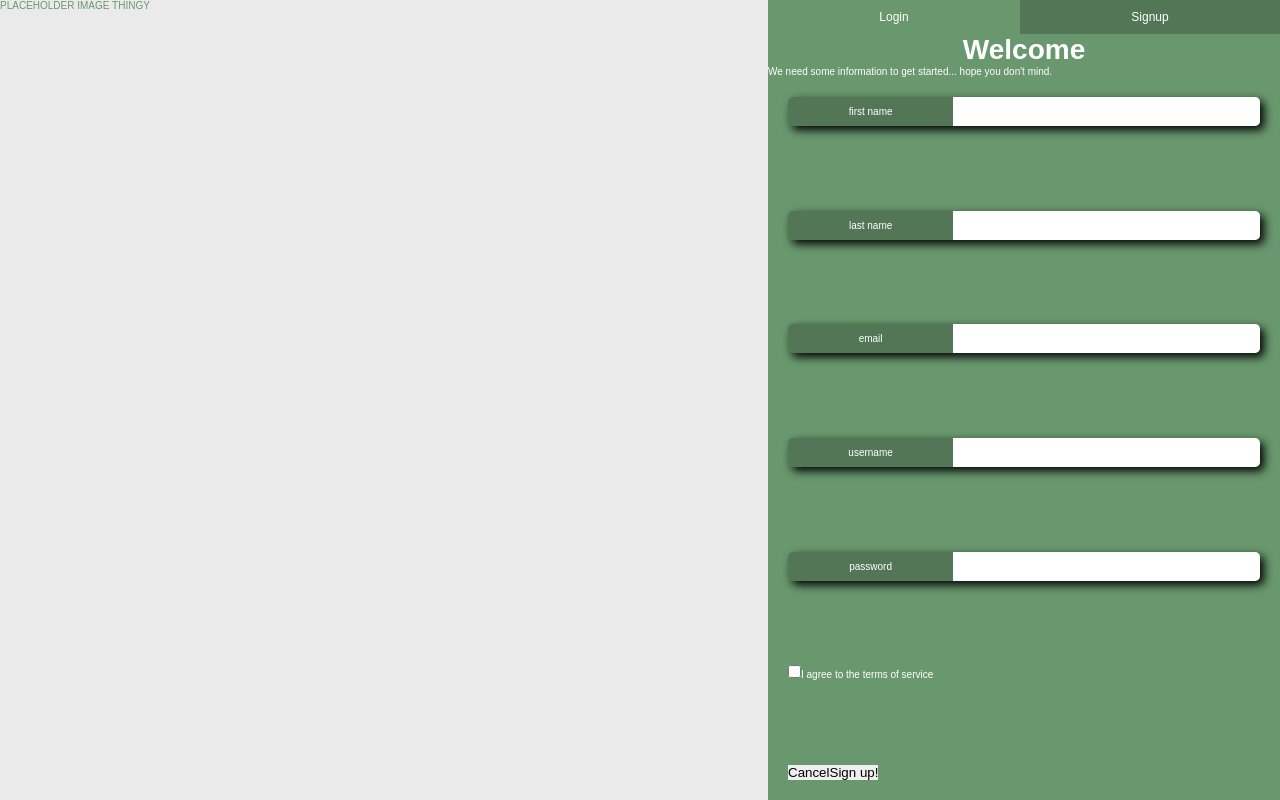
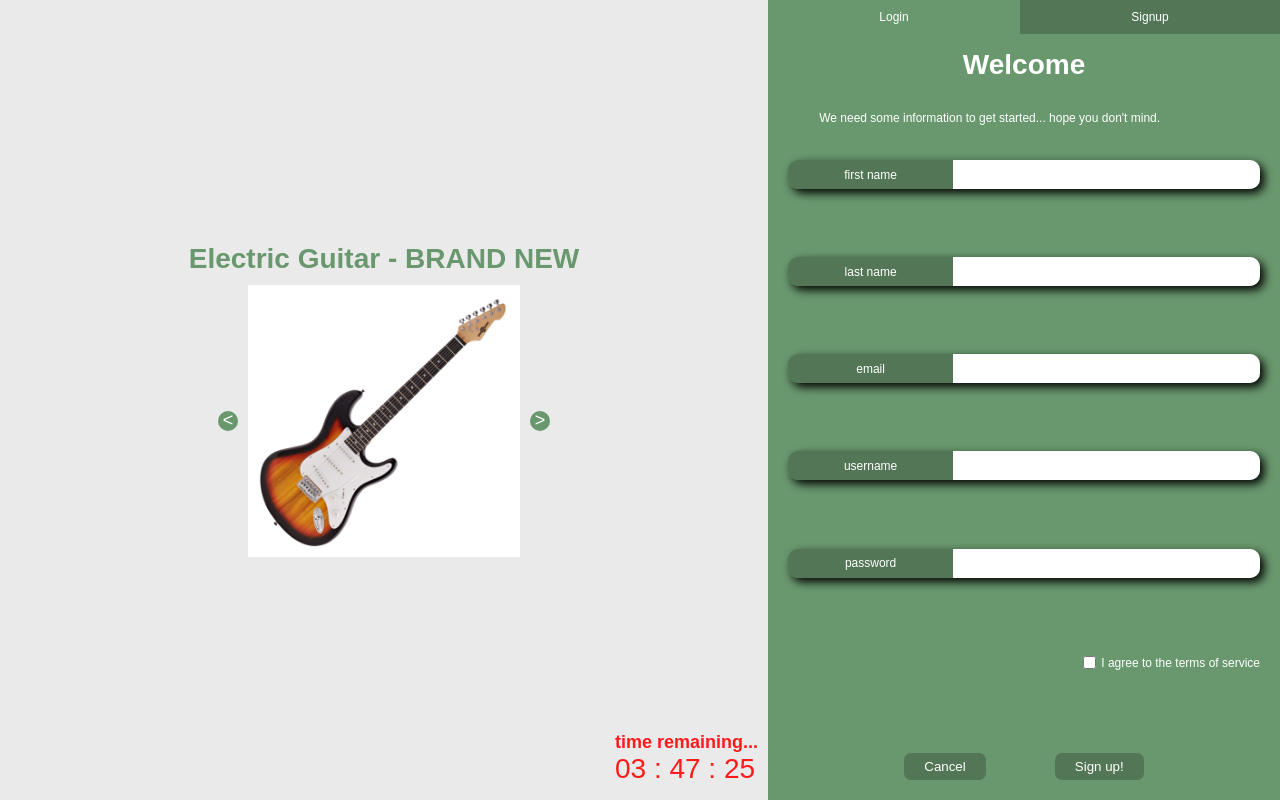
Before and after one commit to BW-silentAuction-1/silent-auction, a React (Create React App) app in the folder my_app/: page /signup in a window 1280 px wide. Built offline with nearby package versions, Linux system fonts and the light colour scheme.

Commit message:
Login page completed

```diff
--- a/my_app/src/components/Form.js
+++ b/my_app/src/components/Form.js
@@ -38,6 +38,7 @@ export default function Form(props) {
             </div>
             <label>
               <input type="checkbox" name="tos" data-cy="tos" />
+              <span class="checkbox" />
               <span>I agree to the terms of service</span>
             </label>
             <div className="btns">
@@ -47,9 +48,9 @@ export default function Form(props) {
           </form>
         </Route>
         <Route path="/login">
-          <h2>Welcome back!</h2>
+          <h2 class="login-text">Welcome back!</h2>
           <p>please enter your login info below</p>
-          <form>
+          <form class="login-form">
             <div>
               <label>username</label>
               <input type="text"
@@ -105,6 +106,14 @@ const StyledForm = styled.div`
   h2 {
     text-align: center;
     font-size: ${Styles.font.size.medLarge};
+    padding: 15px;
+    &.login-text {
+      padding-top: 20vh;
+    }
+  }
+  p {
+    padding: 15px 10%;
+    font-size: ${Styles.font.size.small};
   }
 
   form {
@@ -116,18 +125,52 @@ const StyledForm = styled.div`
 
     padding: 20px;
 
+    label {
+      font-size: ${Styles.font.size.small};
+    }
+
+    &.login-form {
+      flex-grow: 0;
+      & > div:not(:last-child) {
+        margin-bottom: 15px;
+      }
+    }
+
+    & > label {
+      padding-top: 10px;
+      display: flex;
+      flex-flow: row nowrap;
+      justify-content: flex-end;
+      align-items: center;
+      input {
+        margin-right: 5px;
+      }
+    }
+    & > div.btns {
+      padding: 15px 10% 0;
+      display: flex;
+      flex-flow: row nowrap;
+      justify-content: space-evenly;
+      button {
+        padding: 6px 20px;
+        background-color: ${Styles.color.mainDark};
+        font-family: ${Styles.font.family};
+        border-radius: 7px;
+        color: ${Styles.color.white};
+      }
+    }
     & > div:not(.btns) {
       display: flex;
       flex-flow: row nowrap;
       justify-content: stretch;
 
-      border-radius: 5px;
+      border-radius: 10px;
       overflow: hidden;
       box-shadow: 4px 4px 10px #000;
 
       label {
         flex-grow: 1;
-        padding: 7px;
+        padding: 5px;
         background-color: ${Styles.color.mainDark};
         display: flex;
         justify-content: center;
--- a/my_app/src/components/Login.js
+++ b/my_app/src/components/Login.js
@@ -19,7 +19,7 @@ const StyledLogin = styled.div`
   flex-flow: row nowrap;
   align-items: stretch;
   & > div {
-    flex-grow: 1;
+    width: 60%;
   }
   & > .Form {
     width: 40%;
--- a/my_app/src/components/Splash.js
+++ b/my_app/src/components/Splash.js
@@ -3,15 +3,83 @@ import styled from "styled-components";
 
 import Styles from "../assets/Styles";
 
+import dummyPic from "../assets/dummyGuitar.jpg";
+
+const dummyAd = {
+  name: "Electric Guitar - BRAND NEW",
+  src: dummyPic,
+  time: "03 : 47 : 25"
+};
+
 export default function Splash(props) {
-
   return (
     <StyledSplash>
-      PLACEHOLDER IMAGE THINGY
+      <div>
+        <h2>{dummyAd.name}</h2>
+        <div>
+          <div className="left">&lt;</div>
+            <img src={dummyAd.src} alt="guitar" />
+          <div className="right">&gt;</div>
+        </div>
+      </div>
+      <div className="time">
+        <h3>time remaining...</h3>
+        <p>{dummyAd.time}</p>
+      </div>
     </StyledSplash>
-  )
+  );
 }
 
 const StyledSplash = styled.div`
+  position: relative;
   color: ${Styles.color.mainLight};
+  display: flex;
+  flex-flow: column nowrap;
+  justify-content: center;
+  & > div:first-child {
+    h2 {
+      font-size: ${Styles.font.size.medLarge};
+      text-align: center;
+      margin-bottom: 10px;
+    }
+    & > div {
+      display: flex;
+      flex-flow: row nowrap;
+      justify-content: center;
+      align-items: center;
+      .left, .right {
+        font-size: ${Styles.font.size.medSmall};
+        background-color: ${Styles.color.mainLight};
+        width: 20px;
+        height: 20px;
+        border-radius: 10px;
+        display: flex;
+        justify-content: center;
+        align-items: center;
+        color: ${Styles.color.white};
+        cursor: pointer;
+
+        &:hover {
+          background-color: ${Styles.color.mainDark};
+        }
+      }
+      img {
+        width: 38%;
+        height: auto;
+        padding: 0 10px;
+      }
+    }
+  }
+  .time {
+    position: absolute;
+    bottom: 15px;
+    right: 10px;
+    color: ${Styles.color.red};
+    h3 {
+      font-size: ${Styles.font.size.medSmall};
+    }
+    p {
+      font-size: ${Styles.font.size.medLarge};
+    }
+  }
 `;
```
Also changed, not shown: my_app/src/assets/dummyGuitar.jpg (added).
